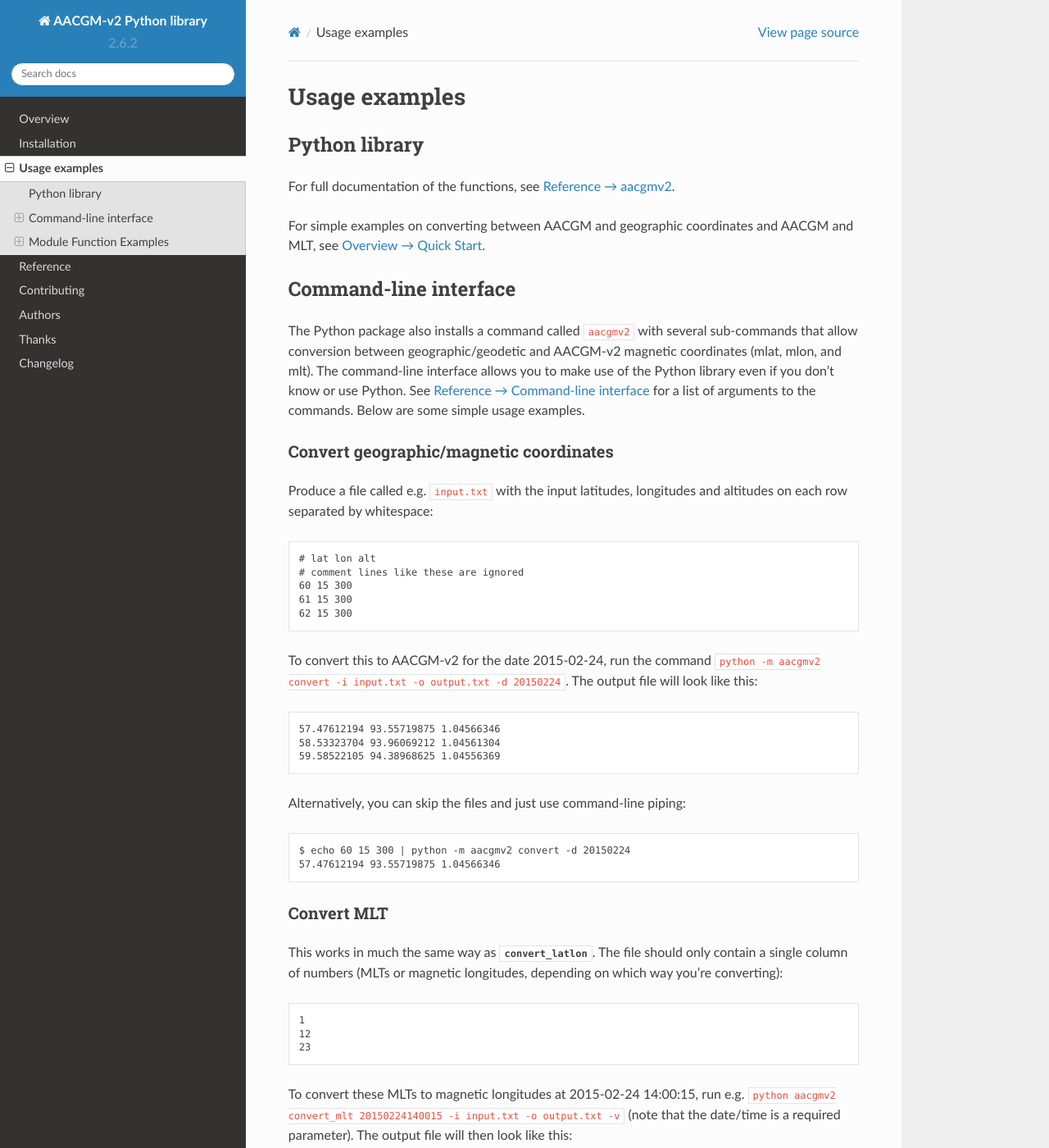
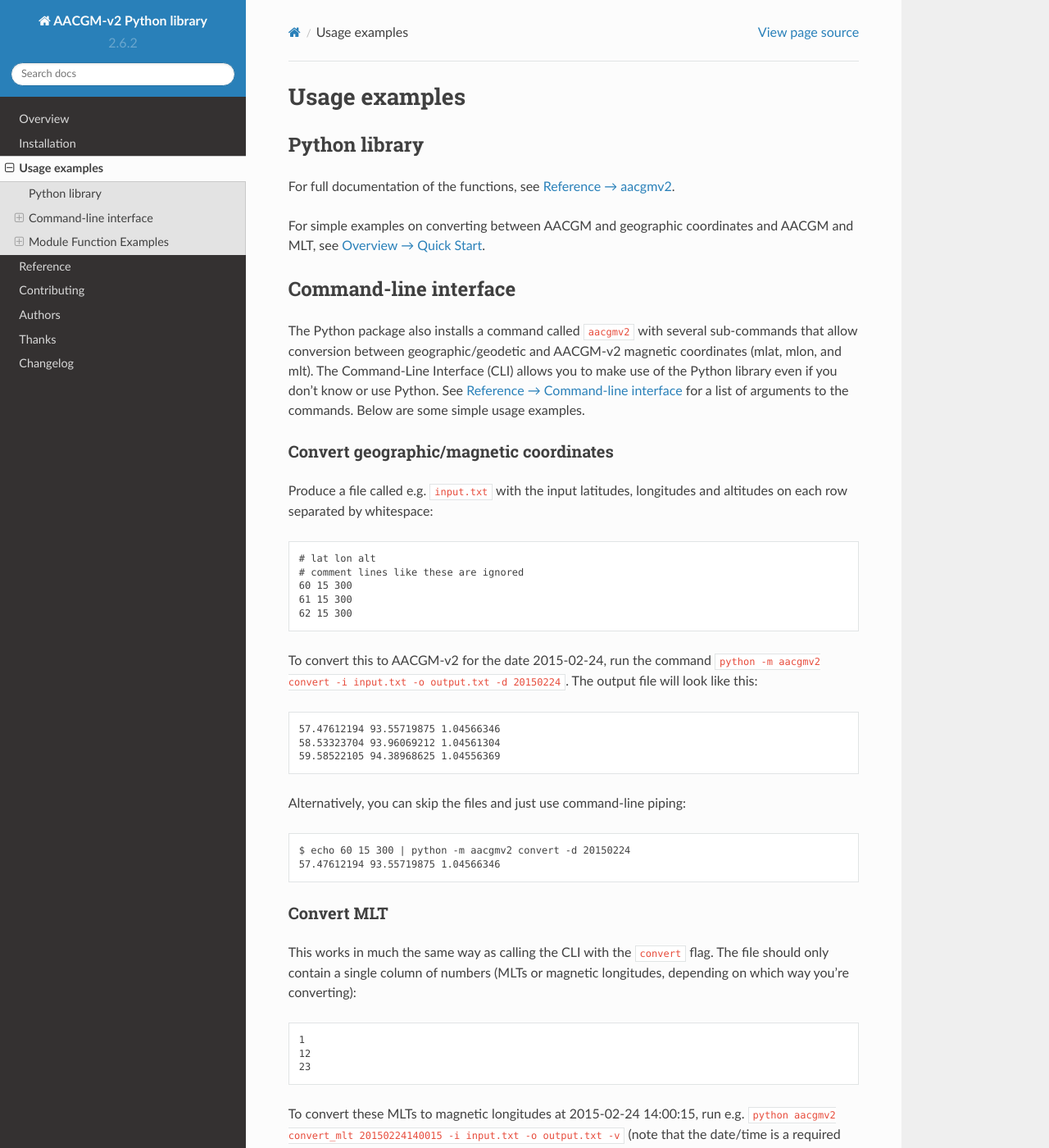
Before and after one commit to aburrell/aacgmv2, a Sphinx documentation site: the page built from docs/usage.rst, in a window 1280 px wide and 1400 px high. Shown: the whole window at 82% size. Built offline with Sphinx 7.4.7 and the Read the Docs theme 2.0.0, drawn with Linux system fonts in a browser that asks for light colours; some of the changed text lies outside the part shown.

Commit message:
DOC: fixed CLI wording
Fixed the wording for the CLI examples.

```diff
--- a/docs/usage.rst
+++ b/docs/usage.rst
@@ -18,10 +18,10 @@ Command-line interface
 
 The Python package also installs a command called ``aacgmv2`` with several
 sub-commands that allow conversion between geographic/geodetic and AACGM-v2
-magnetic coordinates (mlat, mlon, and mlt). The command-line interface allows
-you to make use of the Python library even if you don't know or use Python. See
-:doc:`Reference → Command-line interface <reference/cli>` for a list of
-arguments to the commands. Below are some simple usage examples.
+magnetic coordinates (mlat, mlon, and mlt). The Command-Line Interface (CLI)
+allows you to make use of the Python library even if you don't know or use
+Python. See :doc:`Reference → Command-line interface <reference/cli>` for a
+list of arguments to the commands. Below are some simple usage examples.
 
 
 Convert geographic/magnetic coordinates
@@ -53,7 +53,7 @@ Alternatively, you can skip the files and just use command-line piping::
 Convert MLT
 -----------
 
-This works in much the same way as :py:mod:`~aacgmv2.wrapper.convert_latlon`.
+This works in much the same way as calling the CLI with the ``convert`` flag.
 The file should only contain a single column of numbers (MLTs or magnetic
 longitudes, depending on which way you're converting)::
 
@@ -70,7 +70,8 @@ look like this::
     44.65645875
     -150.34354125
 
-Like with ``convert``, you can use stdin/stdout instead of input/output files::
+As with the ``convert`` flag, you can use stdin/stdout instead of input and
+output files::
 
     $ echo 12 | python -m aacgmv2 convert_mlt 20150224140015 -v
     44.65645875
```
